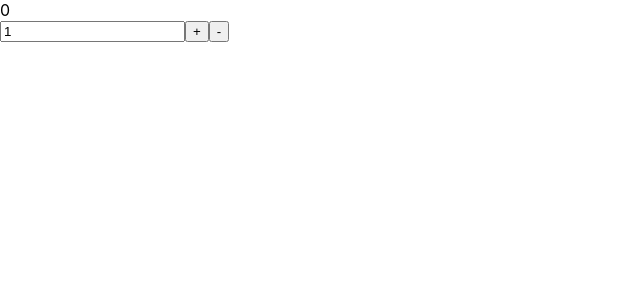
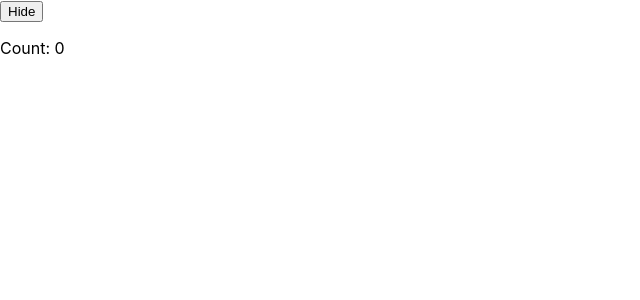
Before and after one commit to Vladislav-Rurak/react-app, a React (Create React App) app: page / in a window 1280 px wide. Shown: the top 300 px of the page, without its empty margins (0-640 px from the left). Built offline with nearby package versions, Linux system fonts and the light colour scheme.

Commit message:
Add useEffect ex

```diff
--- a/src/App.js
+++ b/src/App.js
@@ -1,5 +1,17 @@
-import CounterH from './components/CounterH';
+import { useState } from 'react';
+import ClickerCounter from './components/ClickerCounter';
 
-const App = () => <CounterH />;
+const App = () => {
+  const [isVisible, setIsVisible] = useState(true);
+
+  return (
+    <>
+      <button onClick={() => setIsVisible(isVisible => !isVisible)}>
+        {isVisible ? 'Hide' : 'Show'}
+      </button>
+      {isVisible && <ClickerCounter />}
+    </>
+  );
+};
 
 export default App;
--- a/src/components/ClickerCounter/index.js
+++ b/src/components/ClickerCounter/index.js
@@ -1,24 +1,42 @@
-import { useState } from 'react';
+import { useEffect, useState } from 'react';
 
 function ClickerCounter () {
   const [count, setCount] = useState(0);
-  const [coords, setCoords] = useState({ x: 0, y: 0 });
 
   const clickerHendler = () => setCount(count => count + 1);
 
-  const mouseMoveHendler = e => {
-    setCoords({ x: e.clientX, y: e.clientY });
-  };
+  useEffect(() => {
+    document.title = `${count}`;
+  });
+
+  useEffect(() => {
+    document.body.addEventListener('click', clickerHendler);
+    return () => {
+      document.body.removeEventListener('click', clickerHendler);
+    };
+  });
+
+  useEffect(() => {
+    console.log('useEffect', count);
+    return () => {
+      console.log('useEffect reset', count);
+    };
+  }, []);
 
   return (
-    <div
-      style={{ height: '100vh' }}
-      onClick={clickerHendler}
-      onMouseMove={mouseMoveHendler}
-    >
-      {count}
+    <div style={{ height: '100vh' }}>
+      <p>{console.log('render')}</p>
+      <p>Count: {count}</p>
     </div>
   );
 }
 
+// useEffect(() => {
+//   // Побочный эффект после каждого рендера (cdm +cdu)
+//   return () => {
+//     // Сброс побочного эффекта перед следующим рендером
+//     // + перед размонтированием
+//   };
+// });
+
 export default ClickerCounter;
```
